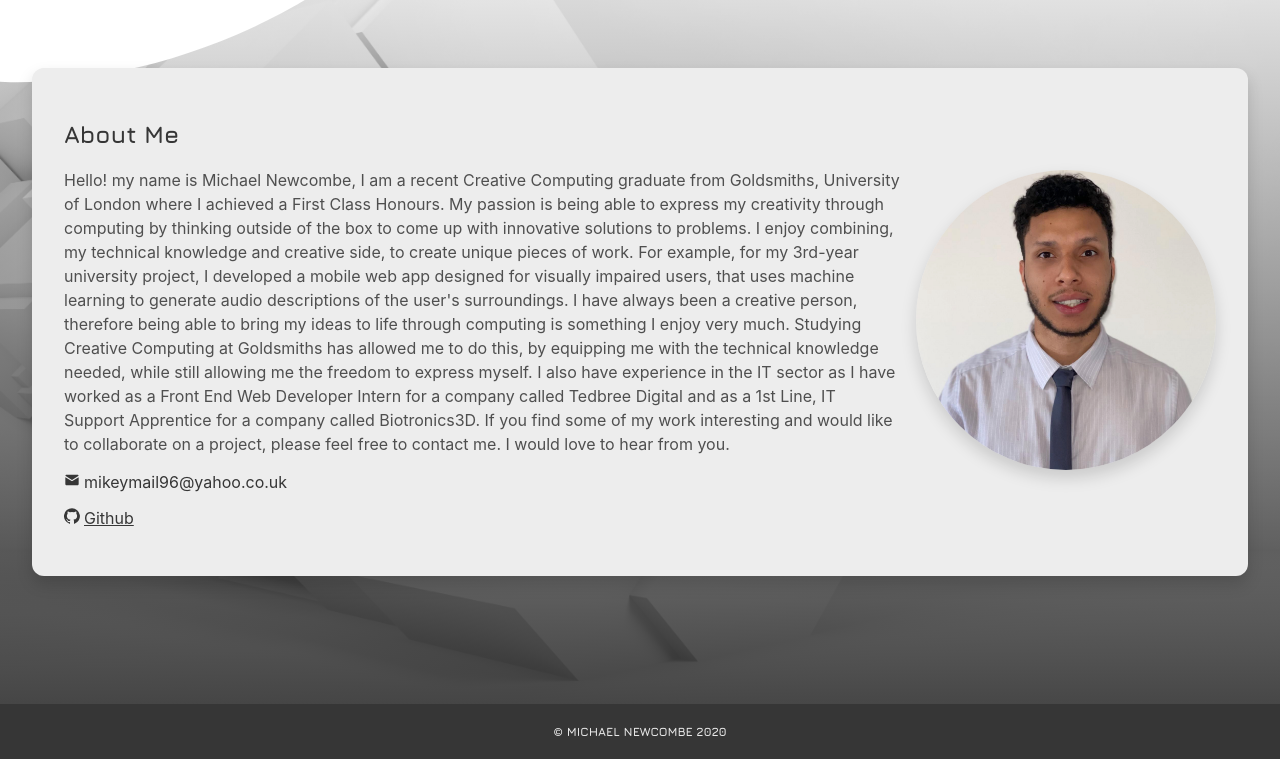
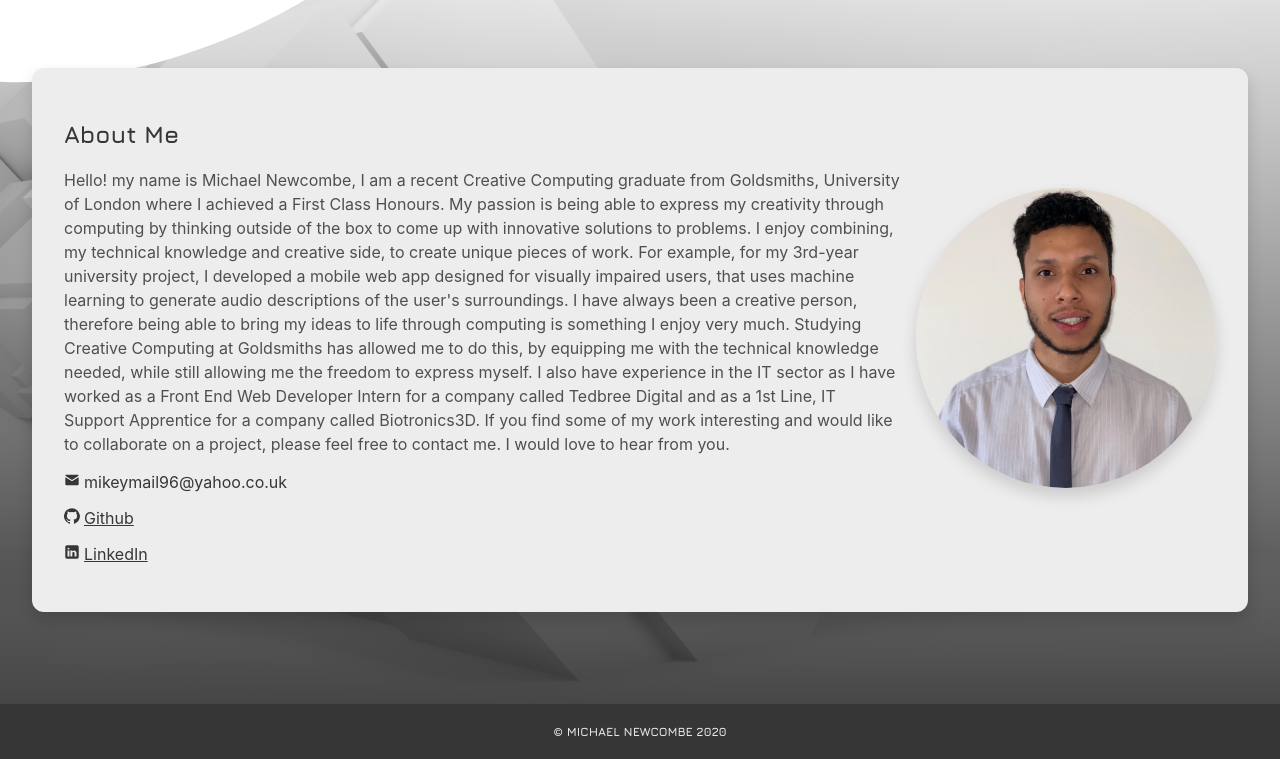
Before and after one commit to Michael-Newcombe/portfolio, a plain HTML site: page about.html in a window 1280 px wide. Shown: the part 96-855 px from the top of the page. Drawn offline with nearby package versions, Linux system fonts and the light colour scheme.

Commit message:
Added LinkedIn link

```diff
--- a/about.html
+++ b/about.html
@@ -60,6 +60,14 @@
                   <svg xmlns="http://www.w3.org/2000/svg" x="0px" y="0px" width="16" height="16" viewBox="0 0 32.58 31.77"><defs><style>.cls-1{fill:#fff;fill:#363636;}</style></defs><title>Asset 1</title><g id="Layer_2" data-name="Layer 2"><g id="Layer_1-2" data-name="Layer 1"><path class="cls-1" d="M16.29,0a16.29,16.29,0,0,0-5.15,31.75c.82.15,1.11-.36,1.11-.79s0-1.41,0-2.77C7.7,29.18,6.74,26,6.74,26a4.36,4.36,0,0,0-1.81-2.39c-1.47-1,.12-1,.12-1a3.43,3.43,0,0,1,2.49,1.68,3.48,3.48,0,0,0,4.74,1.36,3.46,3.46,0,0,1,1-2.18c-3.62-.41-7.42-1.81-7.42-8a6.3,6.3,0,0,1,1.67-4.37,5.94,5.94,0,0,1,.16-4.31s1.37-.44,4.48,1.67a15.41,15.41,0,0,1,8.16,0c3.11-2.11,4.47-1.67,4.47-1.67A5.91,5.91,0,0,1,25,11.07a6.3,6.3,0,0,1,1.67,4.37c0,6.26-3.81,7.63-7.44,8a3.85,3.85,0,0,1,1.11,3c0,2.18,0,3.94,0,4.47s.29.94,1.12.78A16.29,16.29,0,0,0,16.29,0Z"/></g></g></svg>
                   <a href="https://github.com/Michael-Newcombe" target="blank">Github</a>
                 </span>
+                <span class="about-me-link">
+                  <svg xmlns="http://www.w3.org/2000/svg" viewBox="0 0 50 50" width="16px" height="16px">
+                  <g id="surface10217534">
+                  <path style=" stroke:none;fill-rule:nonzero;fill:#363636;fill-opacity:1;" d="M 41 4 L 9 4 C 6.238281 4 4 6.238281 4 9 L 4 41 C 4 43.761719 6.238281 46 9 46 L 41 46 C 43.761719 46 46 43.761719 46 41 L 46 9 C 46 6.238281 43.761719 4 41 4 Z M 17 20 L 17 39 L 11 39 L 11 20 Z M 11 14.46875 C 11 13.070312 12.199219 12 14 12 C 15.800781 12 16.929688 13.070312 17 14.46875 C 17 15.871094 15.878906 17 14 17 C 12.199219 17 11 15.871094 11 14.46875 Z M 39 39 L 33 39 C 33 39 33 29.738281 33 29 C 33 27 32 25 29.5 24.960938 L 29.421875 24.960938 C 27 24.960938 26 27.019531 26 29 C 26 29.910156 26 39 26 39 L 20 39 L 20 20 L 26 20 L 26 22.558594 C 26 22.558594 27.929688 20 31.808594 20 C 35.78125 20 39 22.730469 39 28.261719 Z M 39 39 "/>
+                  </g>
+                  </svg>
+                  <a href="https://www.linkedin.com/in/michael-newcombe-440062149/" target="blank">LinkedIn</a>
+                </span>
               </div>
             <!-- About me text container end -->
             </div>
```
